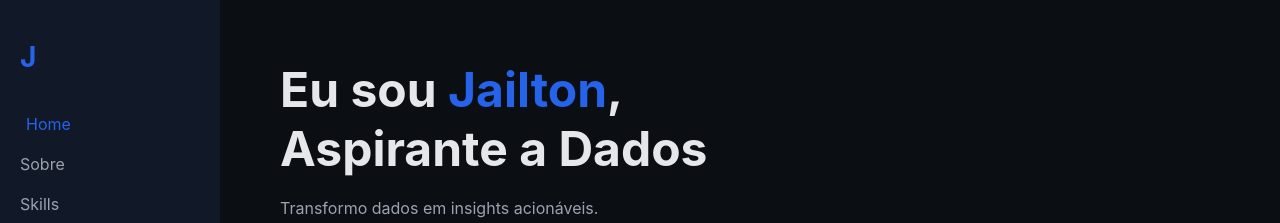
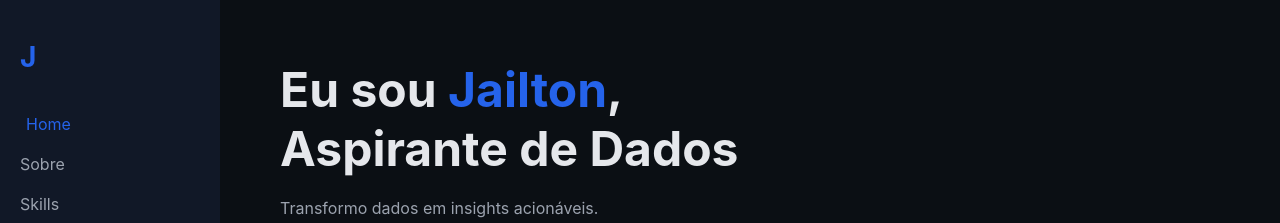
Before and after one commit to jailtonmonteiro/Portifolio, a plain HTML site: page index.html in a window 1280 px wide. Shown: the top 223 px of the page. Drawn offline with Linux system fonts and the light colour scheme.

Commit message:
Correção: Alterado o titulo 'a dados' para 'de dados'.

```diff
--- a/index.html
+++ b/index.html
@@ -32,7 +32,7 @@
 
     <!-- HERO -->
     <section id="home" class="hero">
-      <h1>Eu sou <span>Jailton</span>,<br />Aspirante a Dados</h1>
+      <h1>Eu sou <span>Jailton</span>,<br />Aspirante de Dados</h1>
       <p>Transformo dados em insights acionáveis.</p>
       <a href="#projects" class="btn">Ver Projetos</a>
     </section>
```
